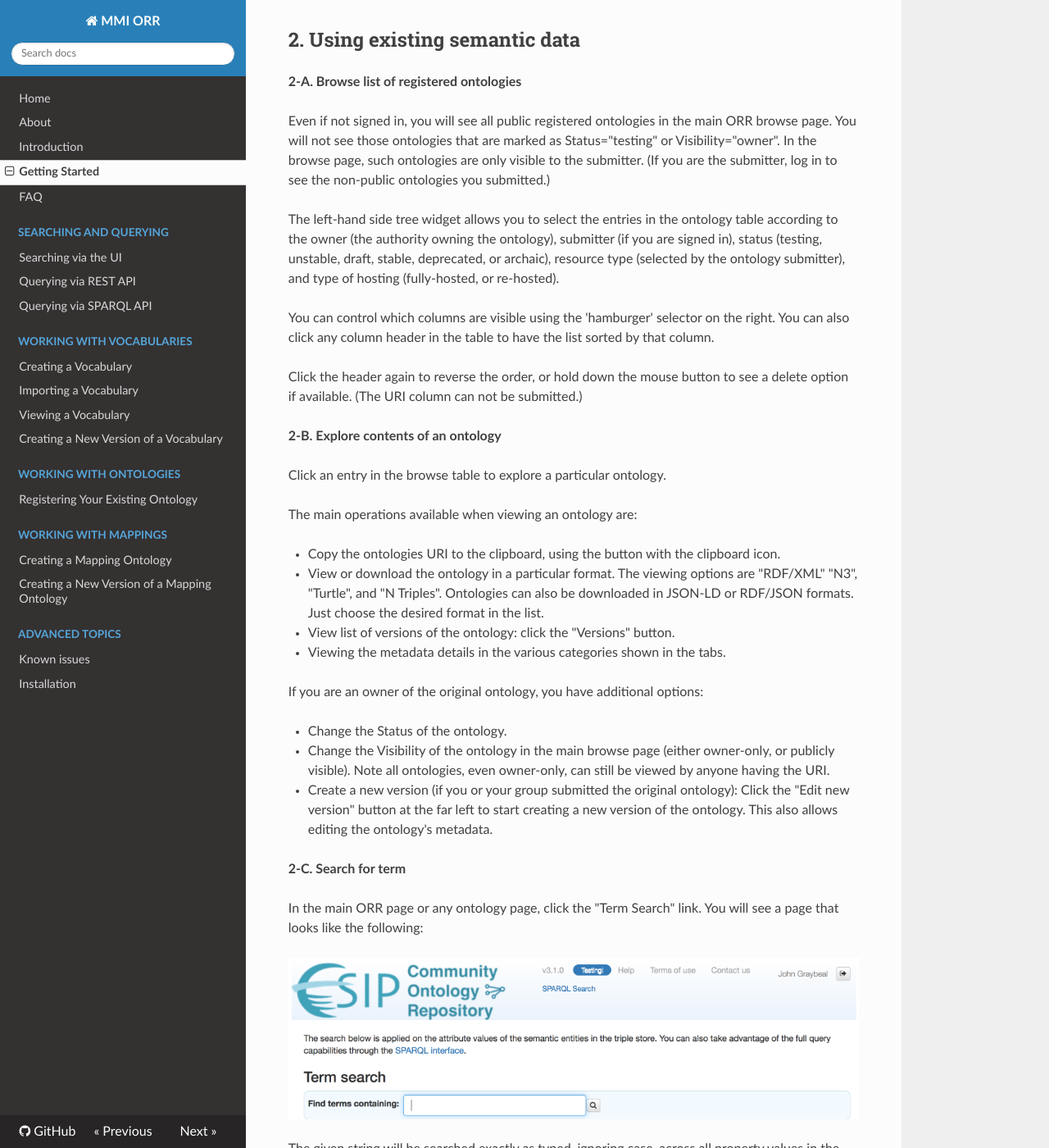
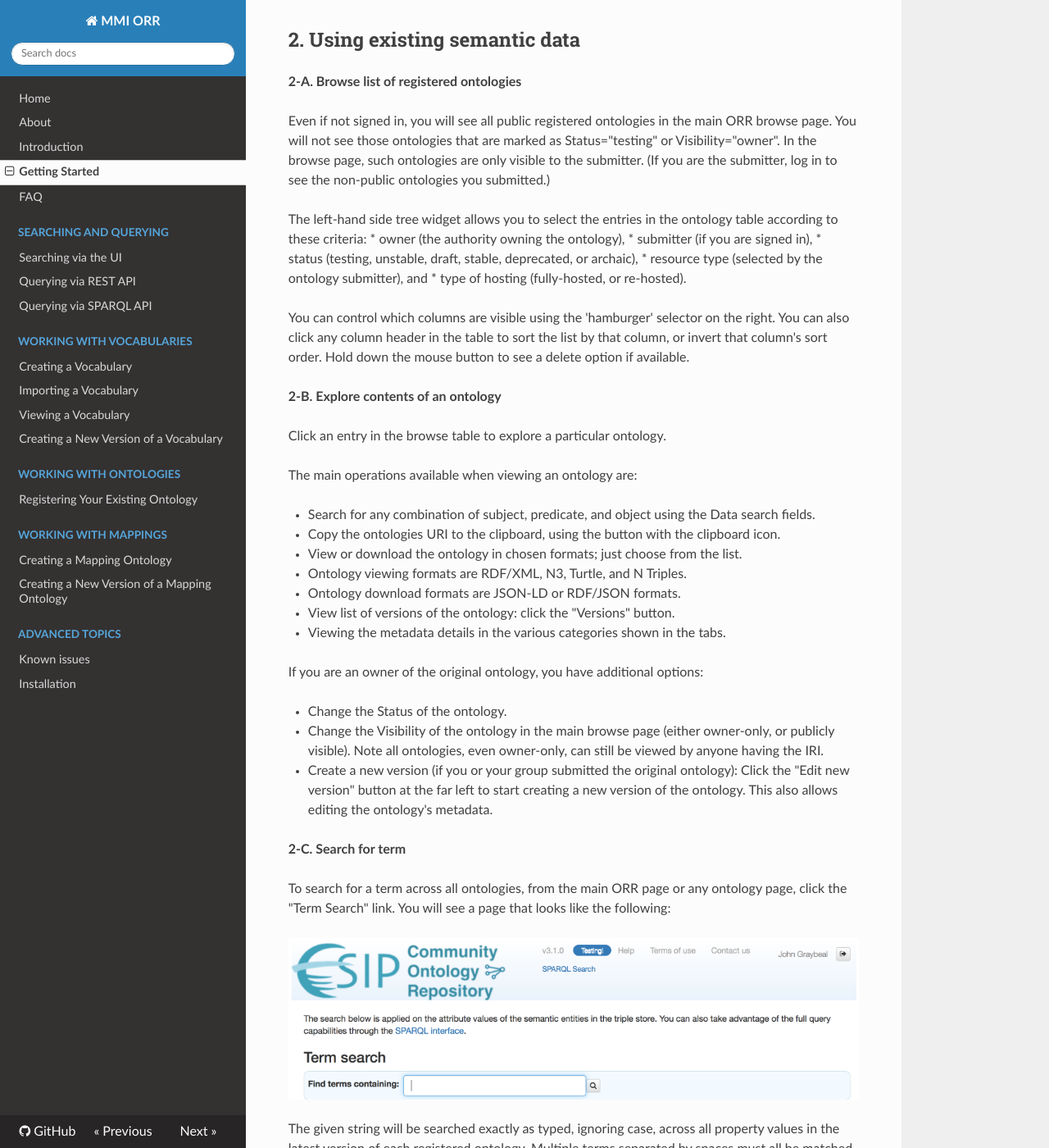
Before and after one commit to mmisw/mmiorr-docs, an MkDocs documentation site: the page built from docs/gettingstarted.md, in a window 1280 px wide and 1400 px high, scrolled down 2593 px. Shown: the whole window at 82% size. Built offline with MkDocs 1.6.1, drawn with Linux system fonts in a browser that asks for light colours; nearby versions of some CDN libraries; old or Windows-style settings are respelled for this version of MkDocs; some of the changed text lies outside the part shown.

Commit message:
finished update

```diff
--- a/docs/gettingstarted.md
+++ b/docs/gettingstarted.md
@@ -38,13 +38,21 @@
 
 **2-A. Browse list of registered ontologies**
 
-Even if not signed in, you will see all public registered ontologies in the main ORR browse page. You will not see those ontologies that  are marked as Status="testing" or Visibility="owner". In the browse page, such ontologies are only visible to the submitter. (If you are the submitter, log in to see the non-public ontologies you submitted.)
+Even if not signed in, you will see all public registered ontologies in the main ORR browse page.
+You will not see those ontologies that  are marked as Status="testing" or Visibility="owner".
+In the browse page, such ontologies are only visible to the submitter.
+(If you are the submitter, log in to see the non-public ontologies you submitted.)
 
-The left-hand side tree widget allows you to select the entries in the ontology table according to the owner (the authority owning the ontology), submitter (if you are signed in),  status (testing, unstable, draft, stable, deprecated, or archaic), resource type (selected by the ontology submitter), and type of hosting (fully-hosted, or re-hosted).
+The left-hand side tree widget allows you to select the entries in the ontology table according to these criteria:
+* owner (the authority owning the ontology),
+* submitter (if you are signed in),
+* status (testing, unstable, draft, stable, deprecated, or archaic),
+* resource type (selected by the ontology submitter), and
+* type of hosting (fully-hosted, or re-hosted).
 
-You can control which columns are visible using the 'hamburger' selector on the right. You can also click any column header in the table to have the list sorted by that column.
-
-Click the header again to reverse the order, or hold down the mouse button to see a delete option if available. (The URI column can not be submitted.)
+You can control which columns are visible using the 'hamburger' selector on the right.
+You can also click any column header in the table to sort the list by that column, or invert that column's sort order.
+Hold down the mouse button to see a delete option if available.
 
 **2-B. Explore contents of an ontology**
 
@@ -52,9 +60,15 @@
 
 The main operations available when viewing an ontology are:
 
+* Search for any combination of subject, predicate, and object using the Data search fields.
+
 * Copy the ontologies URI to the clipboard, using the button with the clipboard icon.
 
-* View or download the ontology in a particular format. The viewing options are "RDF/XML" "N3", "Turtle", and "N Triples". Ontologies can also be downloaded in JSON-LD or RDF/JSON formats. Just choose the desired format in the list.
+* View or download the ontology in chosen formats; just choose from the list.
+
+ * Ontology viewing formats are RDF/XML, N3, Turtle, and N Triples.
+
+ * Ontology download formats are JSON-LD or RDF/JSON formats.
 
 * View list of versions of the ontology: click the "Versions" button.
 
@@ -64,17 +78,17 @@
 
 * Change the Status of the ontology.
 
-* Change the Visibility of the ontology in the main browse page (either owner-only, or publicly visible). Note all ontologies, even owner-only, can still be viewed by anyone having the URI.
+* Change the Visibility of the ontology in the main browse page (either owner-only, or publicly visible). Note all ontologies, even owner-only, can still be viewed by anyone having the IRI.
 
 * Create a new version (if you or your group submitted the original ontology): Click the "Edit new version" button at the far left to start creating a new version of the ontology. This also allows editing the ontology's metadata.
 
 **2-C. Search for term**
 
-In the main ORR page or any ontology page, click the "Term Search" link. You will see a page that looks like the following:
+To search for a term across all ontologies, from the main ORR page or any ontology page, click the "Term Search" link. You will see a page that looks like the following:
 
 ![Term search page](img/cor/cor-term-search-page-20160828.png)
 
-The given string will be searched exactly as typed, ignoring case, across all property values in the latest version of each registered ontology. You can use "OR" to separate alternate strings for the search.
+The given string will be searched exactly as typed, ignoring case, across all property values in the latest version of each registered ontology. Multiple terms separated by spaces must all be matched. You can use "OR" or "|" to indicate alternate search strings.
 
 **2-D. Perform a SPARQL query**
 
@@ -85,6 +99,8 @@
 This page provides an interface that lets you enter sample SPARQL queries, or your own customized queries.
 For more information, see [Querying via SPARQL API](http://mmisw.org/orrdoc/query.md).
 
+A REST API interface is also available for discovering ontology content. See [Querying via REST API](api/index.md) for details.
+
 ## 3. Providing semantic content
 
 You may be adding an ontology -- that is, a file in RDF, OWL, or similar form -- or a vocabulary, for example in a text file, or that you want to create manually. Choose the appropriate link below for your situation.
```
